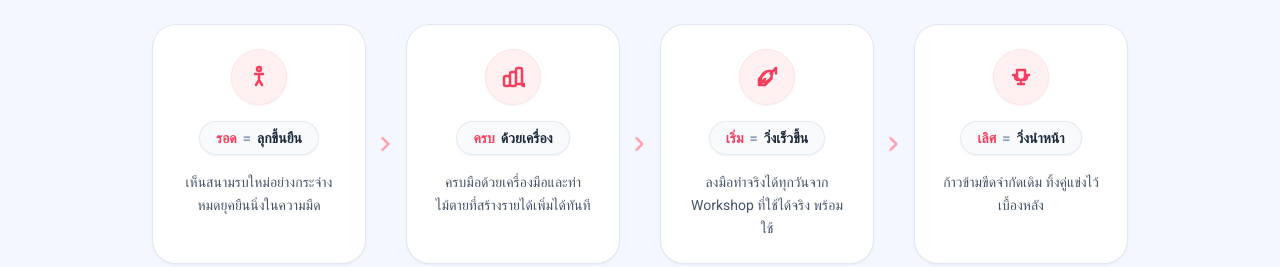
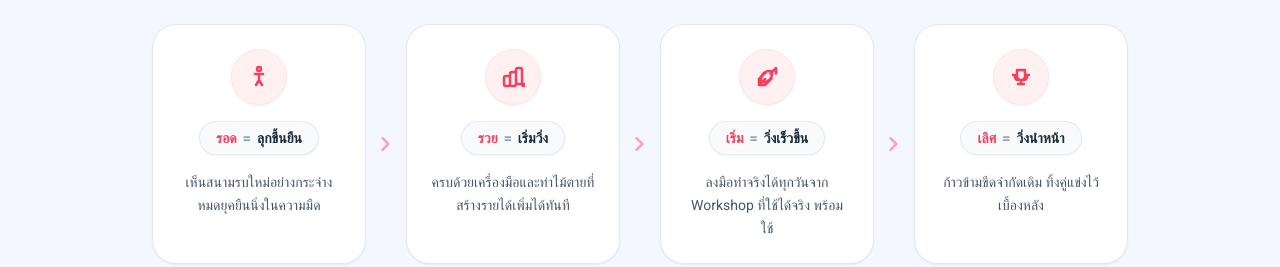
Before and after one commit to poohphurit/RunProject, a React (Vite) app: page / in a window 1280 px wide. Shown: the part 1360-1627 px from the top of the page. Built offline with nearby package versions, Linux system fonts and the light colour scheme; the HTML template or start-up script is replaced by a standard one; a web font is replaced by a local one.

Commit message:
feat: restore second timeline card to 'รวย = เริ่มวิ่ง' and update description

```diff
--- a/src/App.jsx
+++ b/src/App.jsx
@@ -449,10 +449,9 @@ export default function App() {
               ),
             },
             {
-              tag: 'ครบ',
-              hasEquals: false,
-              title: 'ด้วยเครื่อง',
-              desc: 'ครบมือด้วยเครื่องมือและท่าไม้ตายที่สร้างรายได้เพิ่มได้ทันที',
+              tag: 'รวย',
+              title: 'เริ่มวิ่ง',
+              desc: 'ครบด้วยเครื่องมือและท่าไม้ตายที่สร้างรายได้เพิ่มได้ทันที',
               icon: (
                 <svg className="w-6 h-6" fill="none" stroke="currentColor" viewBox="0 0 24 24" strokeWidth="2.5">
                   <path strokeLinecap="round" strokeLinejoin="round" d="M9 19v-6a2 2 0 00-2-2H5a2 2 0 00-2 2v6a2 2 0 002 2h2a2 2 0 002-2zm0 0V9a2 2 0 012-2h2a2 2 0 012 2v10m-6 0a2 2 0 002 2h2a2 2 0 002-2m0 0V5a2 2 0 012-2h2a2 2 0 012 2v14a2 2 0 002 2h2a2 2 0 002-2z" />
```
